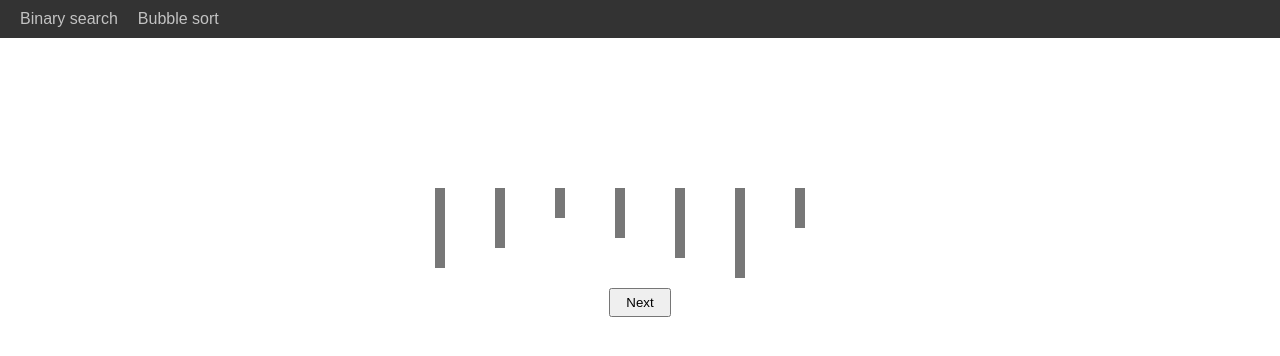
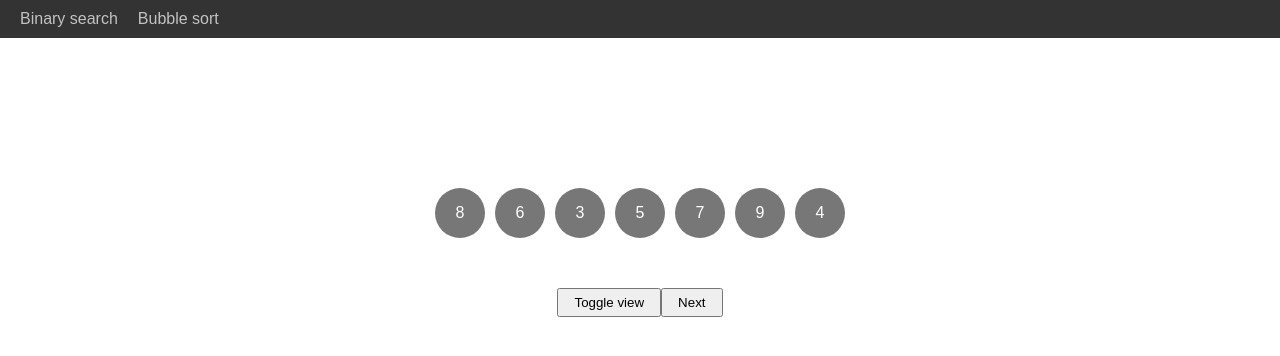
Before and after one commit to chardos/algorithm-viz, a React app: page /bubblesort in a window 1280 px wide. Shown: the top 356 px of the page. Built offline with nearby package versions, Linux system fonts and the light colour scheme.

Commit message:
Toggle button for bar view

```diff
--- a/src/components/BubbleSort/BubbleSort.js
+++ b/src/components/BubbleSort/BubbleSort.js
@@ -12,9 +12,17 @@ export default class BubbleSortWrap extends Component {
         this.state = {
             array: [8,6,3,5,7,9,4],
             swapped: [],
-            display: 'bars'
+            displayComponent: SingleNode
         }
         this.generator = bubbleSortGenerator(this.state.array);
+    }
+
+    toggleView = () => {
+        if(this.state.displayComponent === Bar){
+            this.setState({displayComponent: SingleNode})
+        } else {
+            this.setState({displayComponent: Bar})
+        }
     }
 
     next = () => {
@@ -57,18 +65,20 @@ export default class BubbleSortWrap extends Component {
                         const moveForwards = this.state.swapped[0] === i;
                         const moveBackwards = this.state.swapped[1] === i;
                         const animationMod = moveBackwards && -60 || moveForwards && 60;
+                        var MyComponent = this.state.displayComponent;
                         return(
-                            <Bar
+                            <MyComponent
                                 classes={classes}
                                 key={number}
                                 position={i * 60 + animationMod}
                             >
                                 {number}
-                            </Bar>
+                            </MyComponent>
                         )
                     })}
                 </div>
 
+                <button className="binary-search__sort-button" onClick={this.toggleView}>Toggle view</button>
                 <button className="binary-search__sort-button" onClick={this.next}>Next</button>
             </div>
         );
```
